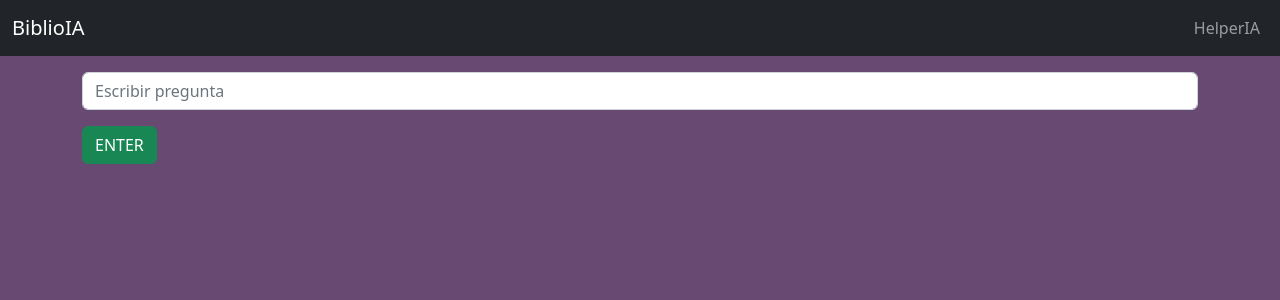
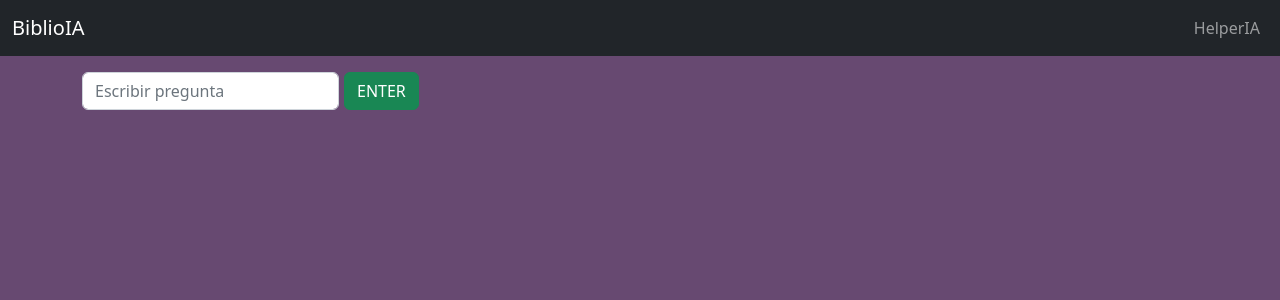
Before and after one commit to Luks-code/proyecto-final-walibooks, a React (Vite) app: page /helper in a window 1280 px wide. Shown: the top 300 px of the page. Built offline with nearby package versions, Linux system fonts and the light colour scheme.

Commit message:
Text to Speech & Loading Feature

```diff
--- a/package.json
+++ b/package.json
@@ -11,6 +11,10 @@
     "chat": "node Wali.jsx"
   },
   "dependencies": {
+    "@fortawesome/fontawesome-svg-core": "^6.4.0",
+    "@fortawesome/free-regular-svg-icons": "^6.4.0",
+    "@fortawesome/free-solid-svg-icons": "^6.4.0",
+    "@fortawesome/react-fontawesome": "^0.2.0",
     "axios": "^1.3.6",
     "bootstrap": "^5.2.3",
     "dotenv": "^16.0.3",
@@ -20,6 +24,7 @@
     "react-dom": "^18.2.0",
     "react-router": "^6.10.0",
     "react-router-dom": "^6.10.0",
+    "react-spinners": "^0.13.8",
     "sweetalert2": "^11.4.8"
   },
   "devDependencies": {
--- a/src/components/Wali.jsx
+++ b/src/components/Wali.jsx
@@ -1,11 +1,18 @@
 import React, { useState } from "react";
 import { OpenAIApi, Configuration } from "openai";
 import { Form } from "react-bootstrap";
+import { FontAwesomeIcon } from "@fortawesome/react-fontawesome";
+import { faVolumeHigh } from "@fortawesome/free-solid-svg-icons";
+import Spinner from "react-bootstrap/Spinner";
 
 export const Wali = () => {
+  const element = <FontAwesomeIcon icon={faVolumeHigh} />;
+
   const [message, setMessage] = useState("");
 
   const [question, setQuestion] = useState("");
+
+  const [loading, setLoading] = useState(false);
 
   const openai = new OpenAIApi(
     new Configuration({
@@ -13,20 +20,27 @@ export const Wali = () => {
     })
   );
 
+  const textToSpeech = (e) => {
+    speechSynthesis.speak(new SpeechSynthesisUtterance(message));
+  };
+
   const handleChange = (e) => {
     setQuestion(e.target.value);
   };
 
   const respuesta = async (e) => {
+    setLoading(true);
     const res = await openai.createChatCompletion({
       model: "gpt-3.5-turbo",
       messages: [{ role: "user", content: question }],
     });
     setMessage(res.data.choices[0].message.content);
+    setLoading(false);
   };
 
   return (
     <div>
+      <div className="group">
         <Form.Group className="mb-3 mt-3">
           <Form.Control
             type="text"
@@ -39,6 +53,15 @@ export const Wali = () => {
         <button onClick={respuesta} className="btn btn-success">
           ENTER
         </button>
+        {message && (
+          <button onClick={textToSpeech} className="btn btn-success">
+            {element}
+          </button>
+        )}
+      </div>
+      {loading && (
+        <Spinner animation="border" role="status" variant="light"></Spinner>
+      )}
       <p className="respuesta">{message}</p>
     </div>
   );
--- a/src/styles.css
+++ b/src/styles.css
@@ -8,13 +8,6 @@ body {
   color: white;
   margin-top: 5px;
 }
-/*
-.container {
-  display: flex;
-  flex-wrap: wrap;
-  justify-content: center;
-  gap: 20px;
-} */
 
 .card {
   border-radius: 10px !important;
@@ -26,39 +19,15 @@ body {
   box-shadow: 0px 4px 10px rgba(255, 255, 255, 0.875) !important;
 }
 
-/* .card-body {
-  height: min-content;
-} */
-
-/* .cardcontainer {
-  width: 200px !important;
-  height: 500px;
-  margin: 20px;
-} */
-
-/* .card-title {
-  font-size: 24px;
-  font-weight: bold;
-  margin-bottom: 10px;
-} */
-
-/* .card-text {
-  font-size: 16px;
-  line-height: 1.5;
-  margin-bottom: 20px;
+.group {
+  display: flex;
+  flex-direction: row;
+  align-items: baseline;
 }
 
-.card-img {
-  display: block;
-  margin: 0 auto 20px auto;
-  max-width: 100%;
-  height: auto;
-  border-radius: 5px;
-} */
-
-/* .authors {
-  text-align: right;
-} */
+.btn {
+  margin-left: 5px;
+}
 
 h1 {
   text-align: center;
```
Also changed, not shown: 1 other file (tests, documents, lock files or other folders). Lines whose indentation alone changed are shown as unchanged.
